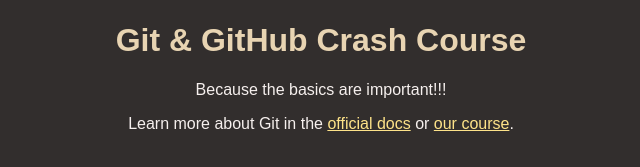
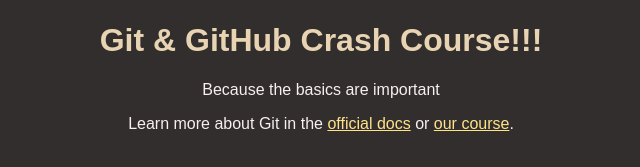
Before and after one commit to andreelidio/github-course, a plain HTML site: page index.html in a window 1280 px wide. Shown: the part 147-314 px from the top of the page, without its empty margins (319-959 px from the left). Drawn offline with Linux system fonts and the light colour scheme.

Commit message:
add index.html

```diff
--- a/index.html
+++ b/index.html
@@ -10,10 +10,10 @@
   <body>
     <header>
       <img id="logo" src="logo.png" alt="A logo that contains the word 'Git'" />
-      <h1>Git & GitHub Crash Course</h1>
+      <h1>Git & GitHub Crash Course!!!</h1>
     </header>
     <main>
-      <p>Because the basics are important!!!</p>
+      <p>Because the basics are important</p>
       <p>
         Learn more about Git in the
         <a href="https://git-scm.com/book/en/v2">official docs</a> or
```
